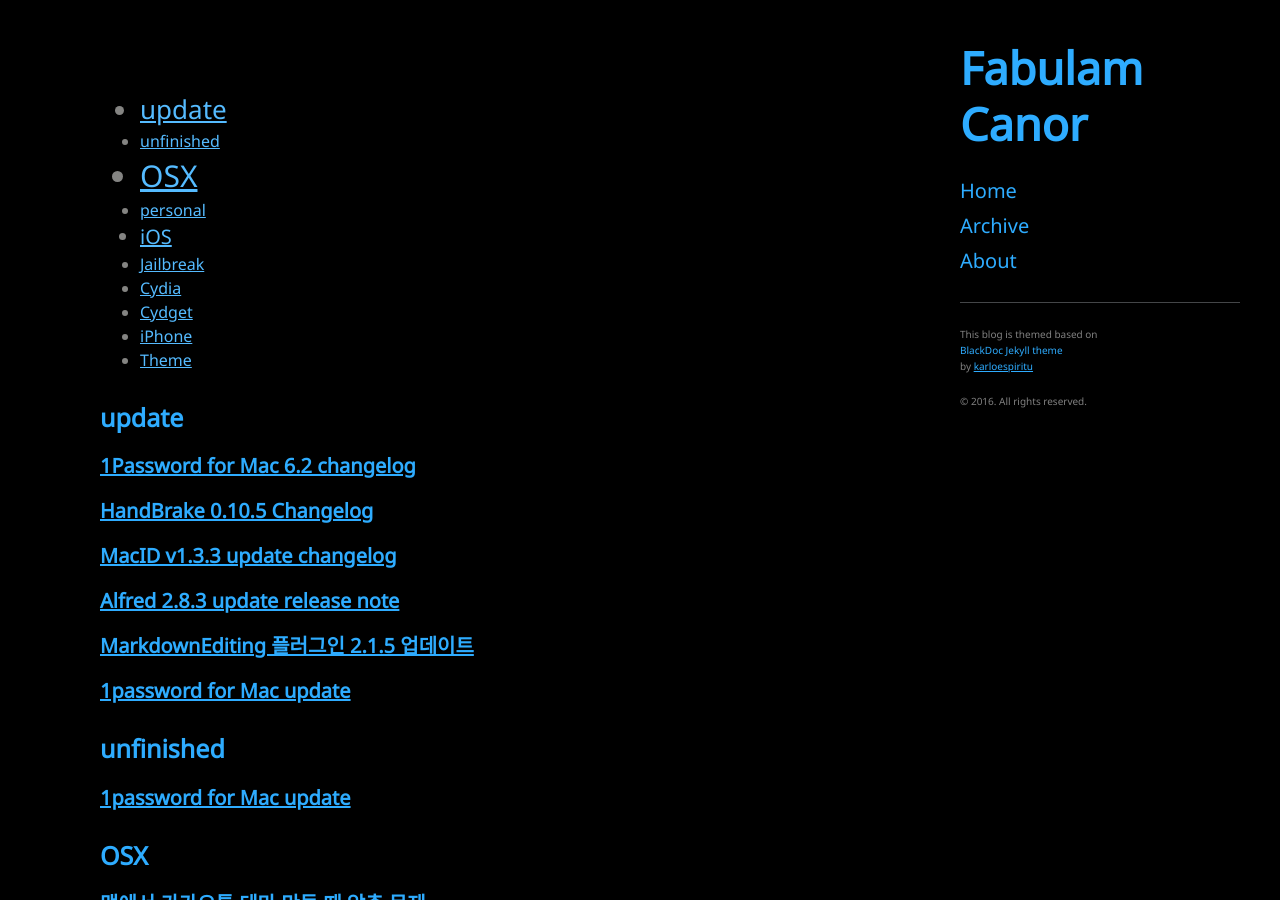
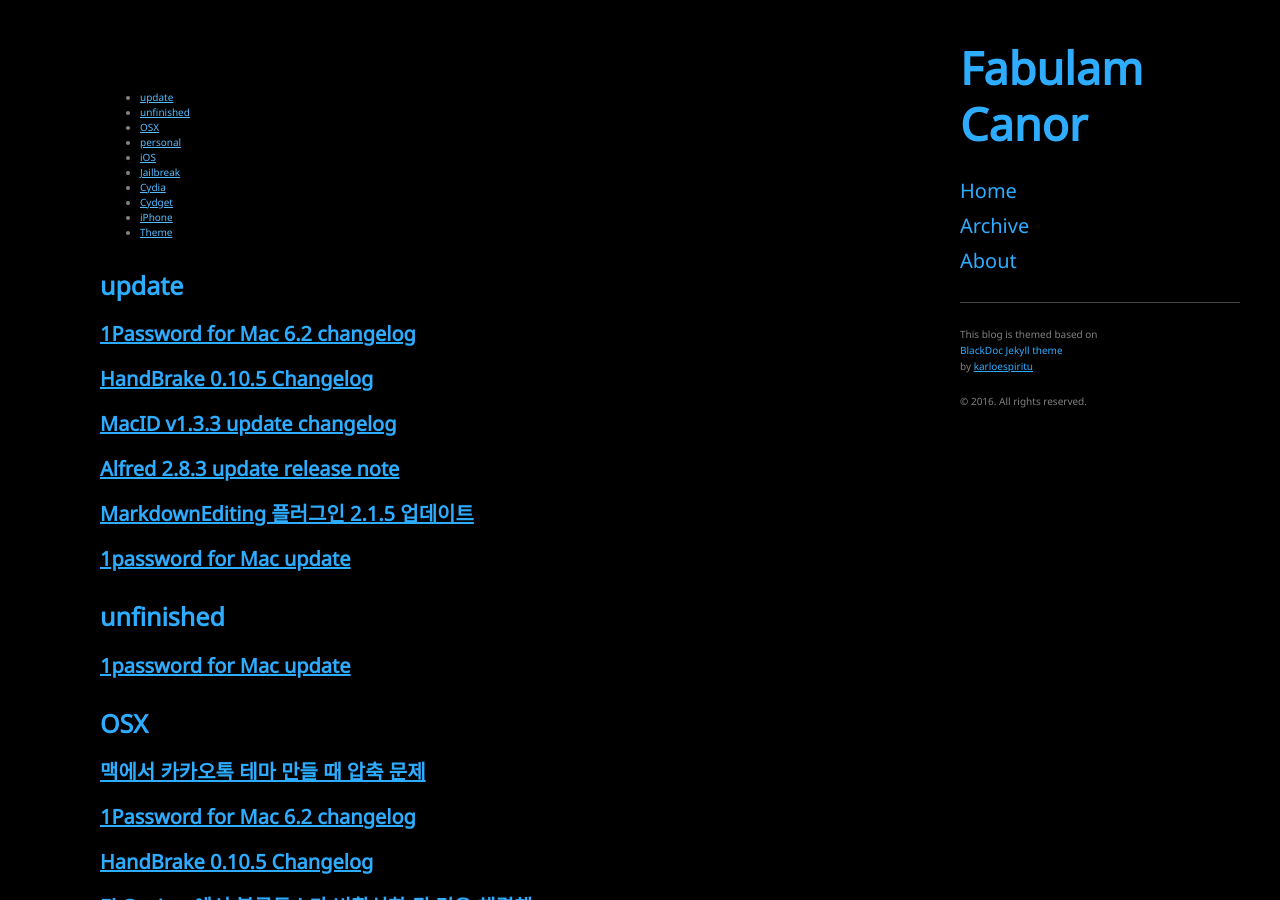
Before and after one commit to Canorus/canorus.github.io, a Jekyll site: the page built from tags.html, in a window 1280 px wide and 900 px high. Built offline with Jekyll 4.4.1, drawn with Linux system fonts in a browser that asks for light colours.

Commit message:
tags test

```diff
--- a/tags.html
+++ b/tags.html
@@ -5,7 +5,7 @@
 
 <ul class="tag-cloud">
 {% for tag in site.tags %}
-  <li style="font-size: {{ tag | last | size | times: 100 | divided_by: site.tags.size | plus: 70  }}%">
+  <li style="font-size:0.5rem"> <!--{{ tag | last | size | times: 100 | divided_by: site.tags.size | plus: 70  }}%-->
     <a href="#{{ tag | first | slugize }}">
       {{ tag | first }}
     </a>
@@ -13,7 +13,7 @@
 {% endfor %}
 </ul>
 
-<div id="archives">
+<div id="tag_archives">
 {% for tag in site.tags %}
   <div class="archive-group">
     {% capture tag_name %}{{ tag | first }}{% endcapture %}
```
